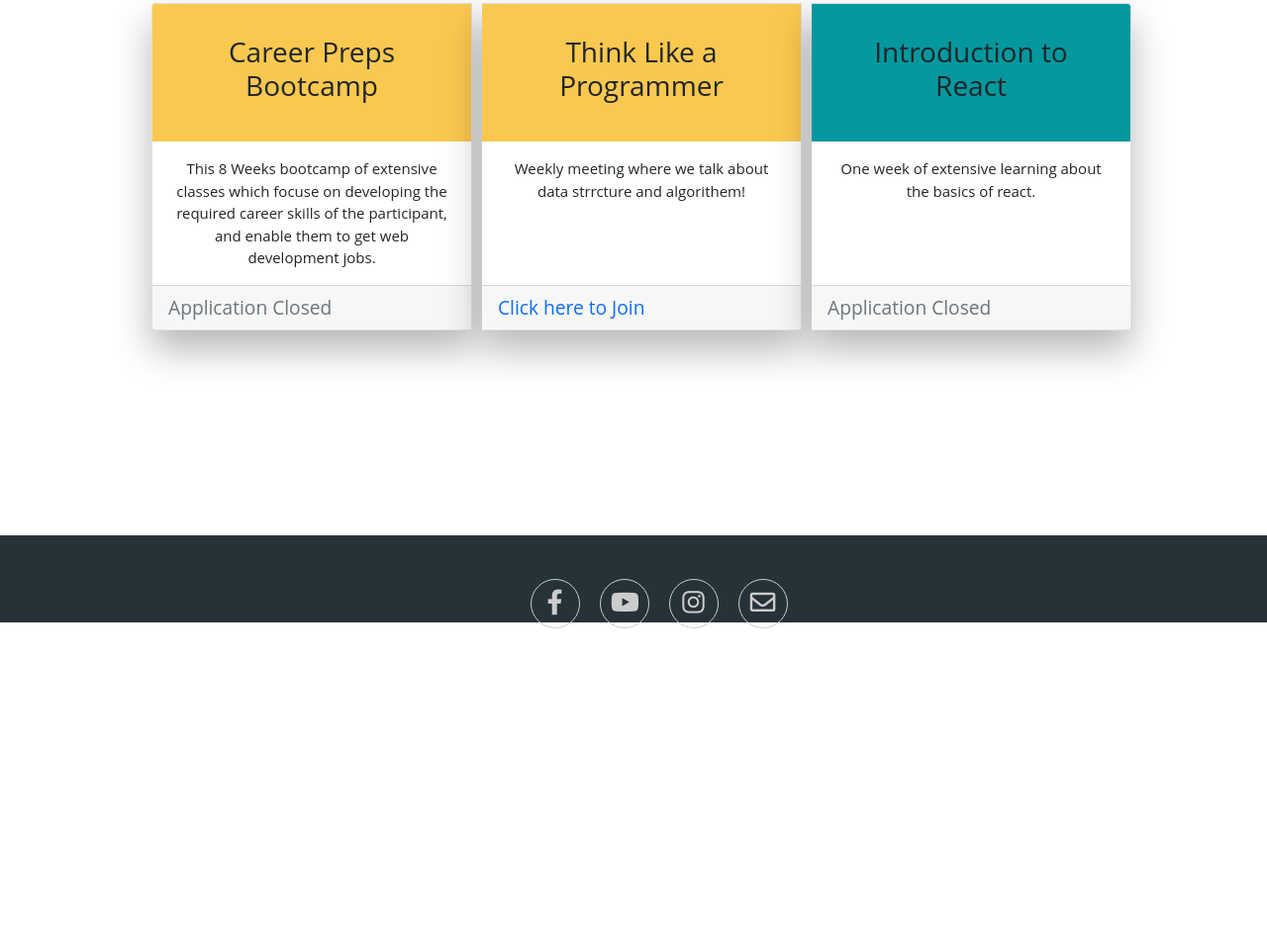
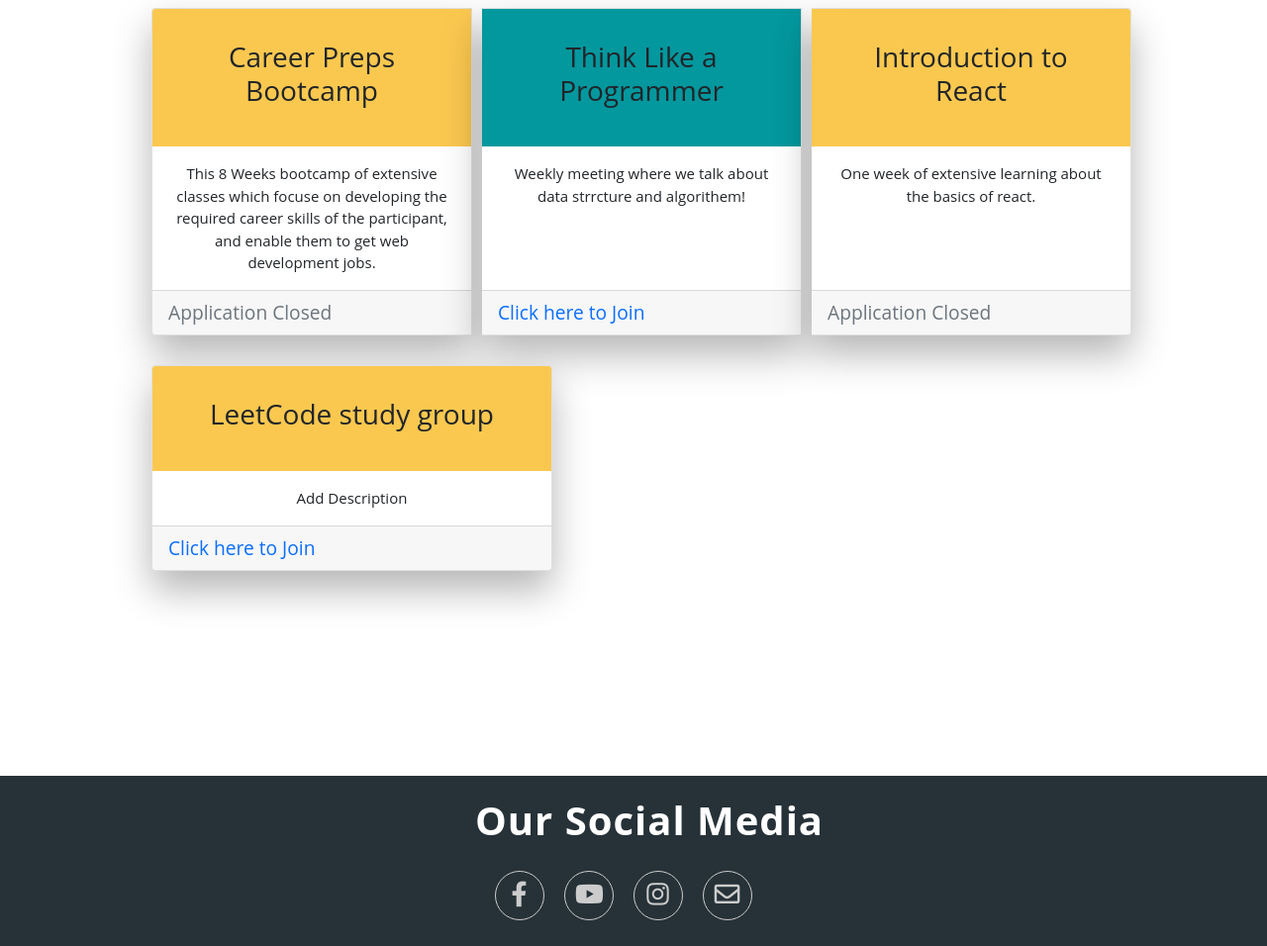
Before and after one commit to sojey20/shecodestoo, a plain HTML site: page courses.html in a window 1280 px wide. Shown: the part 675-1631 px from the top of the page at 99% size. Before the commit the page ends 1310 px from the top, so only its background shows below. Drawn offline with nearby package versions, Linux system fonts and the light colour scheme.

Commit message:
add leetcode study group card

```diff
--- a/courses.html
+++ b/courses.html
@@ -8,6 +8,14 @@
     <link href="https://cdn.jsdelivr.net/npm/bootstrap@5.1.0/dist/css/bootstrap.min.css" rel="stylesheet" integrity="sha384-KyZXEAg3QhqLMpG8r+8fhAXLRk2vvoC2f3B09zVXn8CA5QIVfZOJ3BCsw2P0p/We" crossorigin="anonymous">
     <link rel="stylesheet" href="https://use.fontawesome.com/releases/v5.15.4/css/all.css" integrity="sha384-DyZ88mC6Up2uqS4h/KRgHuoeGwBcD4Ng9SiP4dIRy0EXTlnuz47vAwmeGwVChigm" crossorigin="anonymous">
     <title>Courses</title>
+    <link rel="apple-touch-icon" sizes="180x180" href="/icons/apple-touch-icon.png">
+    <link rel="icon" type="image/png" sizes="32x32" href="/icons/favicon-32x32.png">
+    <link rel="icon" type="image/png" sizes="16x16" href="/icons/favicon-16x16.png">
+    <link rel="manifest" href="/icons/site.webmanifest">
+    <link rel="shortcut icon" href="/icons/favicon.ico">
+    <meta name="msapplication-TileColor" content="#da532c">
+    <meta name="msapplication-config" content="/icons/browserconfig.xml">
+    <meta name="theme-color" content="#ffffff">
 </head>
 <body>
     <div class="wrapper">
@@ -52,7 +60,7 @@
               </div>
 
               <div class="card">
-                <div class="card-img-top yellow">
+                <div class="card-img-top">
                     <h3>Think Like a Programmer</h3>
                 </div>
                 <div class="card-body">
@@ -61,12 +69,11 @@
                 <div class="card-footer">
                   <small class="text-muted">
                       <a href="https://forms.gle/ewGwydSBYU2NdvrX8">Click here to Join</a>
-
                   </small>
                 </div>
               </div>
               <div class="card">
-                <div class="card-img-top">
+                <div class="card-img-top yellow">
                     <h3>Introduction to React</h3>
                 </div>
                 <div class="card-body">
@@ -118,12 +125,31 @@
                   </div>
                 </div> -->
               </div>
+
+              <div class="card-group">
+
+                <div class="card width">
+                  <div class="card-img-top yellow">
+                      <h3>LeetCode study group</h3>
+                  </div>
+                  <div class="card-body">
+                    <p class="card-text">Add Description</p>
+                  </div>
+                  <div class="card-footer">
+                    <small class="text-muted">
+                      <a href="https://leetcode.com/">Click here to Join</a>
+                    </small>
+                  </div>
+                </div>
+
+                </div>
         </div>
 
         <footer>
             <div class="container">
                 <!--footer-->
                 <ul class="social_footer_ul">
+                <h1 class="footer-title">Our Social Media</h1>
                 <li><a href="#"><i class="fab fa-facebook-f"></i></a></li>
                 <li><a href="https://youtube.com/channel/UCB_7KuYXxvnGtyn-pOlD1Yg"><i class="fab fa-youtube"></i></a></li>
                 <li><a href="https://instagram.com/she.codes.too.iq?utm_medium=copy_link"><i class="fab fa-instagram"></i></a></li>
--- a/index.css
+++ b/index.css
@@ -323,7 +323,7 @@
 /* Cards section */
 
 .card-group{
-  display: flex;
+  display: inline-flex !important;
   flex-direction: row;
   flex-wrap: wrap;
   margin: 5px;
@@ -333,6 +333,11 @@
   {
       padding: 7rem 7rem 7rem 8rem;
       margin-bottom: 5rem;
+  }
+
+  .width
+  {
+      width: 405px !important;
   }
 
   .title
@@ -361,7 +366,7 @@
     box-shadow: 0 19px 38px rgba(0, 0, 0, 0.295);
     margin-right: 1rem;
     margin-left: 10px;
-    flex: 1 1 160px;
+    flex: 1 30px;
     margin-right: 10px;
 
   }
@@ -438,9 +443,19 @@ footer
 {
     width:100%;
     background-color:#263238;
-    padding: 10px 0px 3px 0px;
+    padding: 1px 0px 35px 0px;
     font-size: 1.3rem;
     letter-spacing: 1px;
+    align-items: center;
+    justify-content: center;
+}
+
+.footer-title
+{
+  color: #ffffff;
+  text-align: center;
+  margin-top: 5px;
+  font-weight: bold;
 }
 
 .social_footer_ul
@@ -516,6 +531,8 @@ footer
 #about-p{
   text-align: justify;
 }
+
+
 /* Responsive */
 
 @media screen and (max-width: 950px)
```
Also changed, not shown: about.html (+12 -3 lines), index.html (+1 -0 lines).
